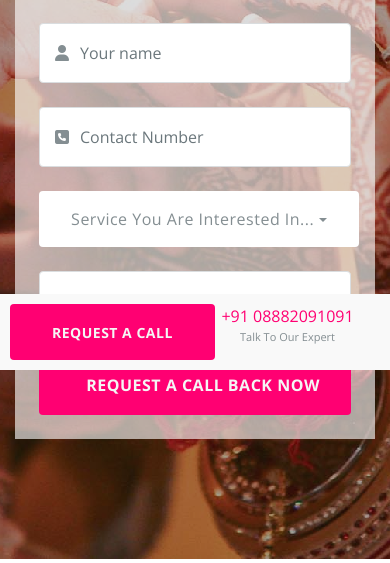
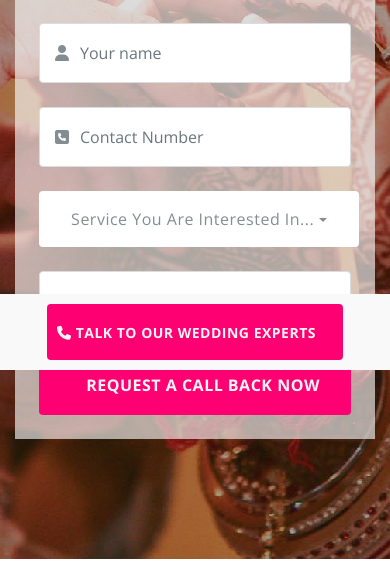
Before and after one commit to Scaledesk/zolo-wedding, a PHP site: page / in a window 390 px wide. Shown: the part 474-1037 px from the top of the page. Run offline with PHP 8.4, Linux system fonts and the light colour scheme; some libraries are stand-ins or nearby versions; some web fonts are replaced.

Commit message:
Phone number correction etc

```diff
--- a/css/custom.css
+++ b/css/custom.css
@@ -537,3 +537,7 @@ a:hover, a:focus{
 .border-w{
     border: 2px solid #f5f5f5;
 }
+
+@media screen and (max-device-width: 700px) and (min-device-width:300px){
+    .btn-group{width: 300px !important;}
+}
--- a/index.php
+++ b/index.php
@@ -1356,15 +1356,20 @@
             <div class="row">
                 <div class="mobile-footer">
 
-                <div class="col-xs-6 p-0">
-                    <button type="submit" class="btn wed-btn">REQUEST A CALL</button>
-
-                </div>
-
+                <div class="col-xs-12 p-0">
+                    <a href="tel:08882091091"><button type="submit" class="btn wed-btn p-l-10" style="width:80%;">
+                       <i class="fa fa-phone"></i> Talk to our Wedding Experts
+                    </button>
+                        </a>
+
+                </div>
+
+<!--
                 <div class="col-xs-6 p-0 m-t-5">
-                    <a href="tel:+1856-236-1853">+91 08882091091</a></h3>
+                    <a href="tel:08882091091">+91 08882091091</a></h3>
                     <p class="f-11">Talk To Our Expert</p>
                 </div>
+-->
 
                 </div>
 
```
Also changed, not shown: 1 other file.
